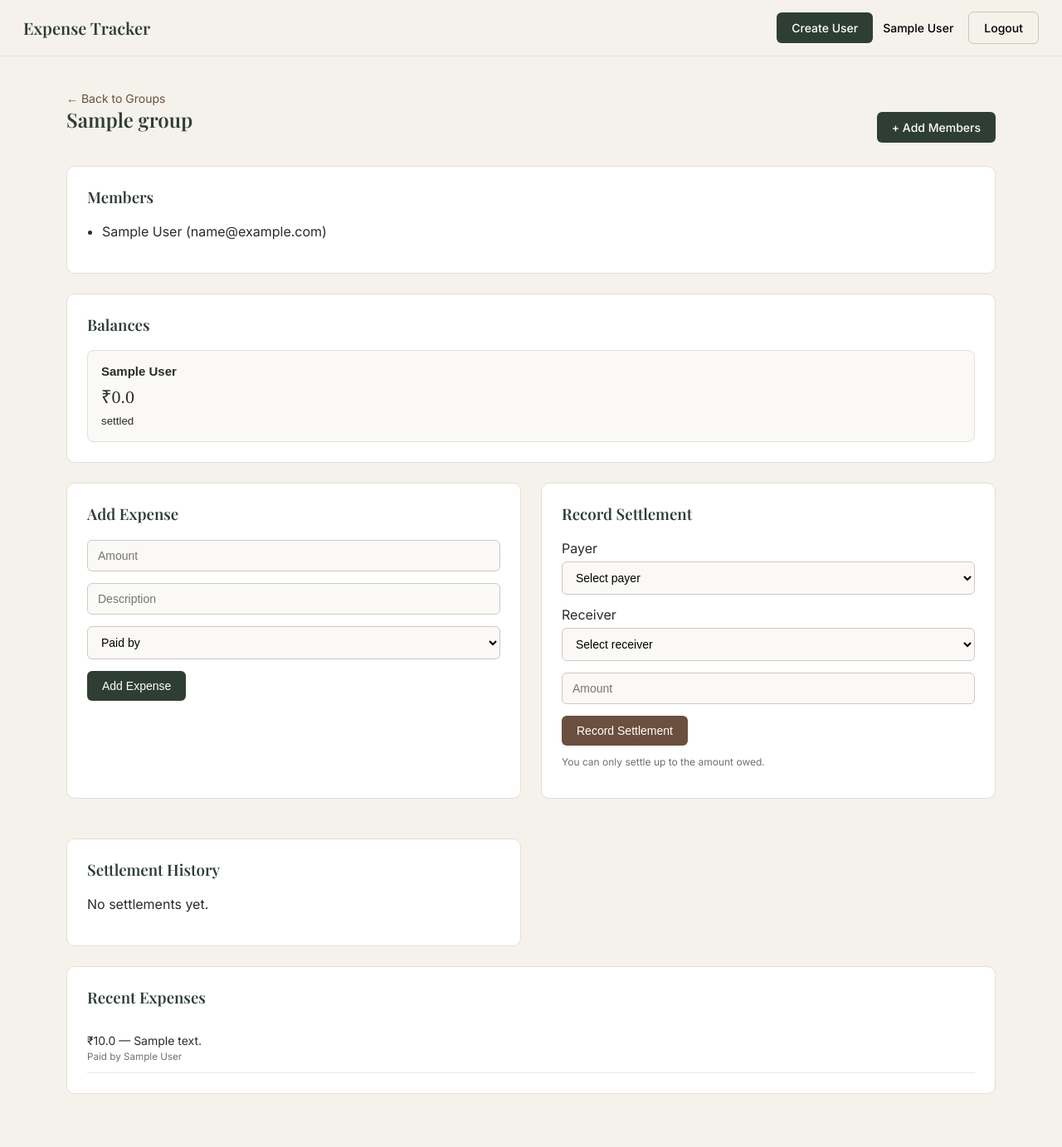
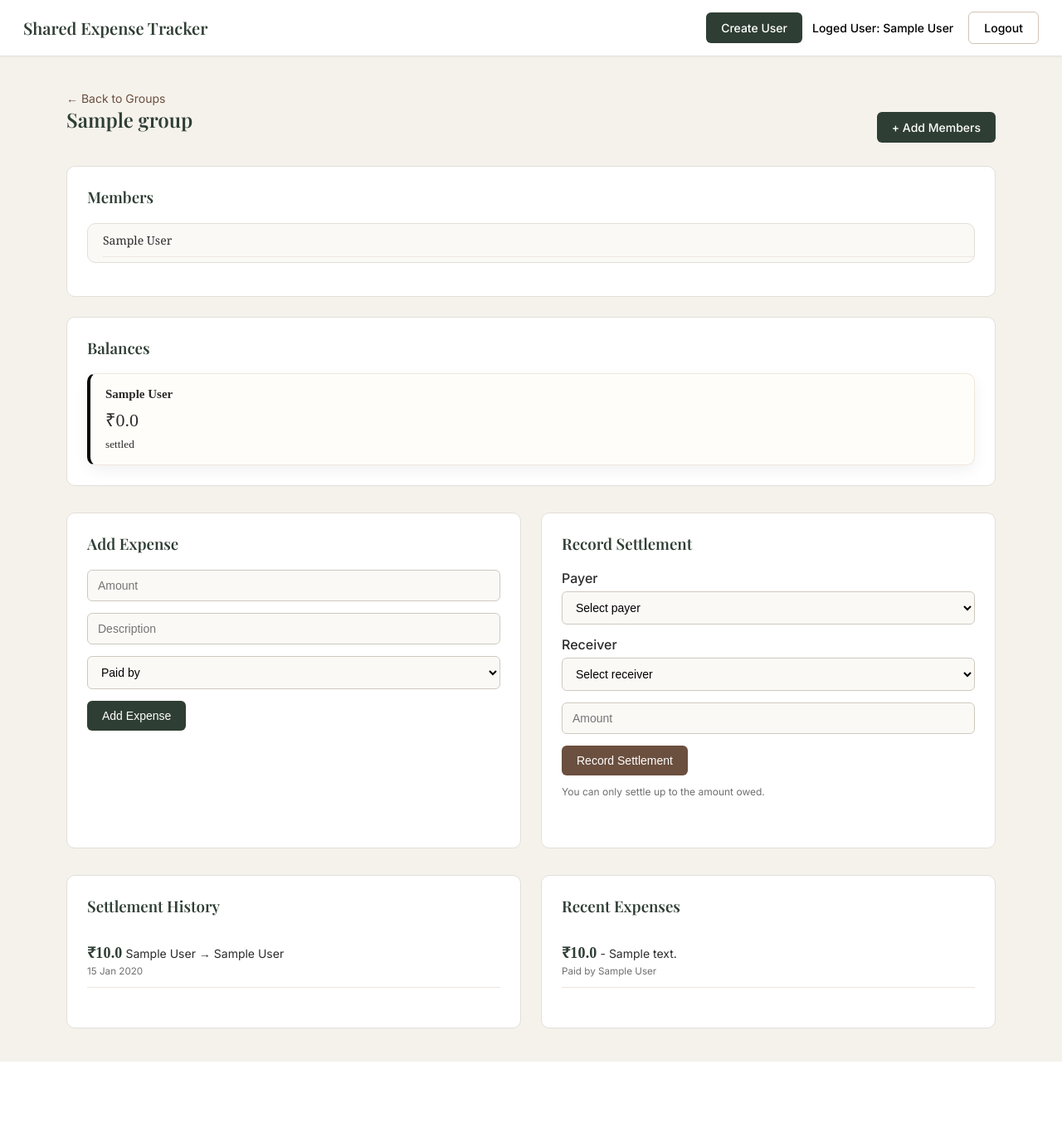
Before and after one commit to tanmayNapte/Smart-shared-expence-tracker, a Flask app: page /groups/1 in a window 1280 px wide. Shown: the whole page at 83% size. After the commit the page ends 1280 px from the top, so only its background shows below. Run offline with Flask 3, Linux system fonts and the light colour scheme; the visitor is signed in with stand-in values (Sample User, id 1); tables that the repository leaves empty hold one stand-in row (values such as "Sample post").

Commit message:
UI changes & Logic adjustment

```diff
--- a/app.py
+++ b/app.py
@@ -126,34 +126,6 @@ def calculate_balances(group_id):
         balances[s.receiver_id] -= s.amount
 
     return balances
-@app.route("/settlements/add", methods=["POST"])
-def add_settlement_form():
-    if "user_id" not in session:
-        return redirect("/login")
-
-    group_id = int(request.form["group_id"])
-    payer_id = int(request.form["payer_id"])
-    receiver_id = int(request.form["receiver_id"])
-    amount = float(request.form["amount"])
-
-    # Sanity checks
-    if payer_id == receiver_id or amount <= 0:
-        return redirect(f"/groups/{group_id}")
-
-    new_settlement = Settlement(
-        group_id=group_id,
-        payer_id=payer_id,
-        receiver_id=receiver_id,
-        amount=amount
-    )
-
-    db.session.add(new_settlement)
-    db.session.commit()
-
-    return redirect(f"/groups/{group_id}")
-
-
-
 
 def balance_integrity_ok(balances):
     return abs(sum(balances.values())) < 0.01
@@ -376,7 +348,7 @@ def login_page():
 
     return render_template("login.html")
 
-@app.route("/admin/users/new", methods=["GET", "POST"])
+@app.route("/admin/create-user", methods=["GET", "POST"])
 def create_user():
     if not admin_required():
         return redirect("/dashboard")
@@ -605,6 +577,23 @@ def group_page(group_id):
             "amount": s["amount"]
         })
 
+    settlements = (
+        Settlement.query
+        .filter_by(group_id=group_id)
+        .order_by(Settlement.created_at.desc())
+        .all()
+    )
+
+    settlement_data = []
+    for s in settlements:
+        payer = User.query.get(s.payer_id)
+        receiver = User.query.get(s.receiver_id)
+        settlement_data.append({
+            "amount": s.amount,
+            "payer_name": payer.name,
+            "receiver_name": receiver.name,
+            "created_at": s.created_at
+    })
 
     return render_template(
         "group.html",
@@ -612,7 +601,8 @@ def group_page(group_id):
         balances=balances,
         members=members,
         expenses=expense_data,
-        suggestions=suggestions
+        suggestions=suggestions,
+        settlements=settlement_data
     )
 
 @app.route("/expenses/add", methods=["POST"])
@@ -689,6 +679,32 @@ def suggest_settlements(group_id):
 
     return suggestions
 
+@app.route("/settlements/add", methods=["POST"])
+def add_settlement_form():
+    if "user_id" not in session:
+        return redirect("/login")
+
+    group_id = int(request.form["group_id"])
+    payer_id = int(request.form["payer_id"])
+    receiver_id = int(request.form["receiver_id"])
+    amount = float(request.form["amount"])
+
+    # Sanity checks
+    if payer_id == receiver_id or amount <= 0:
+        return redirect(f"/groups/{group_id}")
+
+    new_settlement = Settlement(
+        group_id=group_id,
+        payer_id=payer_id,
+        receiver_id=receiver_id,
+        amount=amount
+    )
+
+    db.session.add(new_settlement)
+    db.session.commit()
+
+    return redirect(f"/groups/{group_id}")
+
 
 
 @app.route("/logout")
--- a/static/style.css
+++ b/static/style.css
@@ -100,6 +121,18 @@ select:focus {
     display: grid;
     grid-template-columns: 1fr 1fr;
     gap: 24px;
+    margin-top: 32px;
+}
+
+.two-col .card {
+    height: 100%;
+}
+.bottom-row {
+    align-items: stretch;
+}
+
+.bottom-row .card {
+    height: 100%;
 }
 
 /* ---------- BALANCES ---------- */
@@ -110,11 +143,25 @@ select:focus {
 }
 
 .balance {
-    font-family: sans-serif;
-    padding: 16px;
-    border-radius: 8px;
-    background: #faf9f6;
-    border: 1px solid #e3dfd8;
+    font-family: 'Times New Roman';
+    background: #fffdfa;
+    border-radius: 10px;
+    padding: 16px 18px;
+    min-width: 180px;
+
+    /* unified shadow */
+    box-shadow: 0 6px 18px rgba(0, 0, 0, 0.06);
+
+    /* base border */
+    border: 1px solid #efe7dc;
+
+    transition: box-shadow 0.2s ease;
+}
+
+
+.balance:hover {
+    transform: translateY(-2px);
+    box-shadow: 0 4px 12px rgba(0, 0, 0, 0.08);
 }
 
 .balance strong {
@@ -130,18 +177,32 @@ select:focus {
 }
 
 .balance.positive {
-    border-left: 4px solid #2f3e34;
+    border-left: 4px solid #2f5d50;
 }
 
 .balance.negative {
-    border-left: 4px solid #6b4f3f;
+    border-left: 4px solid #7a4a2e;
 }
+
+.balance.settled {
+    border-left: 4px solid #c2b8ab;
+}
+
+.balance.zero {
+    border-left: 4px solid #050807;
+}
+
 
 /* ---------- LIST / ROW ---------- */
 .row {
     padding: 12px 0;
     border-bottom: 1px solid #ece7df;
     font-size: 14px;
+    transition: background 0.15s ease;
+}
+
+.row:hover {
+    background: #faf9f6;
 }
 
 .row small {
@@ -176,6 +238,8 @@ li {
     align-items: center;
     padding: 14px 28px;
     border-bottom: 1px solid #e5e0db;
+    background: #ffffff;
+    box-shadow: 0 1px 3px rgba(0, 0, 0, 0.04);
 }
 
 /* Left side */
@@ -241,11 +329,24 @@ li {
     font-size: 13px;
     color: #2f3e34;
     font-weight: 500;
+    display: inline-flex;
+    align-items: center;
+    gap: 4px;
+}
+
+.group-card .enter::after {
+    content: '→';
+    transition: transform 0.2s ease;
+}
+
+.group-card:hover .enter::after {
+    transform: translateX(4px);
 }
 
 label {
     display: block;
     margin-bottom: 6px;
+    font-weight: 500;
 }
 
 input[type="checkbox"] {
@@ -346,11 +464,21 @@ input[type="checkbox"] {
     border-radius: 10px;
     background: #faf9f6;
     max-height: 250px;
-    /* Added scroll if list is long */
-    overflow-y: auto;
-    font-family: serif;
 }
 
+.member-item {
+    display: flex;
+    flex-direction: column;
+    padding: 10px 0;
+    border-bottom: 1px solid #eee7df;
+}
+
+.member-name {
+    font-family: Georgia, 'Times New Roman', Times, serif;
+    font-size: 15px;
+    font-weight: 500;
+    color: #2f3e34;
+}
 .member-row {
     display: flex;
     align-items: center;
@@ -549,4 +697,71 @@ input[type="checkbox"] {
     font-weight: 600;
     color: #2f3e34;
     text-decoration: none;
+    transition: color 0.2s ease;
 }
+
+.brand:hover {
+    color: #6b4f3f;
+}
+
+/* ---------- LOADING STATES ---------- */
+.skeleton {
+    background: linear-gradient(90deg, #f0f0f0 25%, #e0e0e0 50%, #f0f0f0 75%);
+    background-size: 200% 100%;
+    animation: loading 1.5s ease-in-out infinite;
+    border-radius: 6px;
+}
+
+@keyframes loading {
+    0% {
+        background-position: 200% 0;
+    }
+    100% {
+        background-position: -200% 0;
+    }
+}
+
+/* Settlement history amount */
+.settlement-amount {
+    font-family: serif;
+    font-weight: 600;
+    font-size: 18px;
+    color: #2f3e34;
+    letter-spacing: 0.2px;
+}
+
+.recent-expense-amount {
+    font-family: serif;
+    font-weight: 600;
+    font-size: 18px;
+    color: #2f3e34;
+    letter-spacing: 0.2px;
+}
+
+
+/* ---------- TOOLTIPS ---------- */
+[data-tooltip] {
+    position: relative;
+    cursor: help;
+}
+
+[data-tooltip]::after {
+    content: attr(data-tooltip);
+    position: absolute;
+    bottom: 100%;
+    left: 50%;
+    transform: translateX(-50%) translateY(-8px);
+    background: #2f3e34;
+    color: white;
+    padding: 6px 10px;
+    border-radius: 6px;
+    font-size: 12px;
+    white-space: nowrap;
+    opacity: 0;
+    pointer-events: none;
+    transition: opacity 0.2s ease;
+}
+
+[data-tooltip]:hover::after {
+    opacity: 1;
+}
--- a/templates/base.html
+++ b/templates/base.html
@@ -16,14 +16,14 @@
     <header>
       <nav class="navbar">
         <div class="nav-left">
-          <a href="/dashboard" class="brand">Expense Tracker</a>
+          <a href="/dashboard" class="brand">Shared Expense Tracker</a>
         </div>
 
         <div class="nav-right">
           {% if current_user and current_user.role == "admin" %}
           <a href="/admin/create-user" class="btn primary"> Create User </a>
           {% endif %} {% if current_user %}
-          <span class="user-name">{{ current_user.name }}</span>
+          <span class="user-name">Loged User: {{ current_user.name }}</span>
           <a href="/logout" class="btn logout">Logout</a>
           {% endif %}
         </div>
--- a/templates/group.html
+++ b/templates/group.html
@@ -22,9 +22,11 @@
 <!-- MEMBERS LIST -->
 <div class="card">
   <h3>Members</h3>
-  <ul>
+  <ul class="member-list">
     {% for m in members %}
-    <li>{{ m.name }} ({{ m.email }})</li>
+    <li class="member-item">
+      <strong class="member-name">{{ m.name }}</strong>
+    </li>
     {% endfor %}
   </ul>
 </div>
@@ -35,7 +37,7 @@
   <div class="balance-grid">
     {% for b in balances %}
     <div
-      class="balance {% if b.balance > 0 %}positive{% elif b.balance < 0 %}negative{% endif %}"
+      class="balance {% if b.balance == 0 %}zero{% elif b.balance > 0 %}positive{% elif b.balance < 0 %}negative{% endif %}"
     >
       <strong>{{ b.name }}</strong>
       <p>₹{{ b.balance | abs }}</p>
@@ -77,15 +79,14 @@
 </div>
 {% endif %}
 
-
+<!-- ADD EXPENSE + RECORD SETTLEMENT -->
+<div class="two-col">
 
   <!-- ADD EXPENSE -->
-<div class="two-col">
   <div class="card">
     <h3>Add Expense</h3>
 
     <form method="post" action="/expenses/add">
-      <!-- IMPORTANT: group_id -->
       <input type="hidden" name="group_id" value="{{ group.id }}" />
 
       <input name="amount" placeholder="Amount" required />
@@ -102,7 +103,7 @@
     </form>
   </div>
 
-  <!-- SETTLEMENT -->
+  <!-- RECORD SETTLEMENT -->
   <div class="card">
     <h3>Record Settlement</h3>
 
@@ -128,35 +129,49 @@
       <input name="amount" placeholder="Amount" required />
 
       <button class="btn success">Record Settlement</button>
-      <p style="font-size: 12px; color: #6f6f6f">
+
+      <p style="font-size:12px;color:#6f6f6f">
         You can only settle up to the amount owed.
       </p>
     </form>
   </div>
 
+</div> <!-- ✅ END first two-col -->
+
+
+<!-- SETTLEMENT HISTORY + RECENT EXPENSES -->
+<div class="two-col">
+
+  <!-- SETTLEMENT HISTORY -->
   <div class="card">
     <h3>Settlement History</h3>
 
-    {% if settlements %} {% for s in settlements %}
+    {% for s in settlements %}
       <div class="row">
-      ₹{{ s.amount }} — {{ s.payer_name }} → {{ s.receiver_name }}
-      <small>{{ s.created_at }}</small>
+        <span class="settlement-amount">₹{{ s.amount }}</span>
+        {{ s.payer_name }} → {{ s.receiver_name }}
+        <small>{{ s.created_at.strftime("%d %b %Y") }}</small>
       </div>
-    {% endfor %} {% else %}
-    <p>No settlements yet.</p>
-    {% endif %}
-  </div>
+    {% else %}
+      <p class="muted">No settlements yet.</p>
+    {% endfor %}
   </div>
 
   <!-- RECENT EXPENSES -->
   <div class="card">
     <h3>Recent Expenses</h3>
+
     {% for e in expenses %}
       <div class="row">
-    ₹{{ e.amount }} — {{ e.description or "No description" }}
+        <span class="recent-expense-amount">₹{{ e.amount }}</span> - {{ e.description or "No description" }}
         <small>Paid by {{ e.payer_name }}</small>
       </div>
+    {% else %}
+      <p class="muted">No expenses yet.</p>
     {% endfor %}
   </div>
 
+</div> <!-- ✅ END second two-col -->
+
   {% endblock %}
+</div>
```
Also changed, not shown: other parts of static/style.css (+88 -5 lines), 1 other file. Lines whose indentation alone changed are shown as unchanged.
